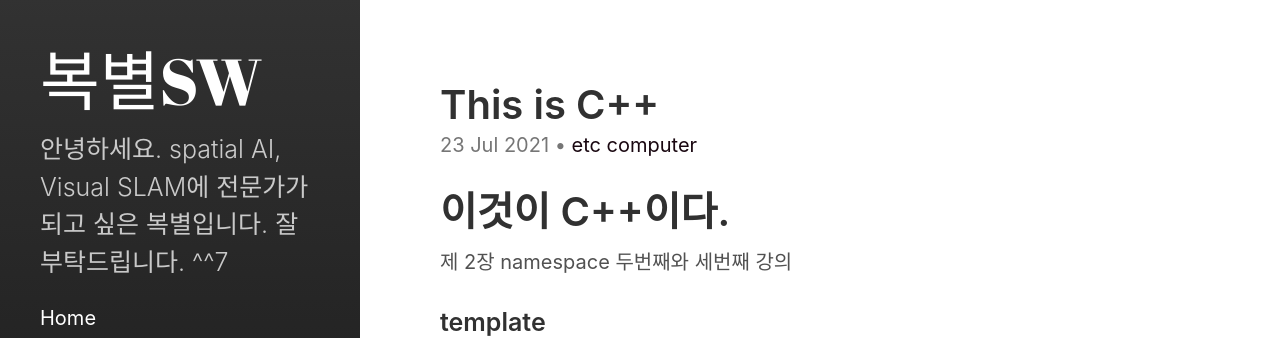
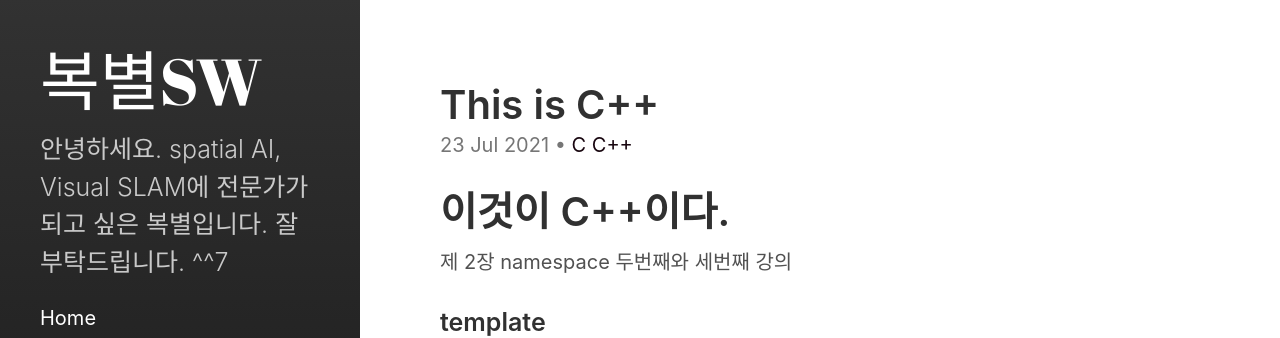
Before and after one commit to luckydipper/luckydipper.github.io, a Jekyll site: the page built from _posts/2021-07-23-C C++-this is cpp.md, in a window 1280 px wide and 900 px high. Shown: the top 338 px of the window. Built offline with Jekyll 4.4.1, drawn with Linux system fonts in a browser that asks for light colours; formulas are drawn with MathJax 3.

Commit message:
[CHANGE] - category etc to c c++

```diff
--- a/_posts/2021-07-23-etc computer-this is cpp.md
+++ b/_posts/2021-07-23-C C++-this is cpp.md
@@ -2,7 +2,7 @@
 layout: post
 title: "This is C++"
 categories:
-  - etc computer
+  - C C++
 tags:
   -
   -
```
Also changed, not shown: _posts/2022-07-30-C C++-Compiler.md (renamed from _posts/2022-07-30-C C++ Compiler.md, +1 -1 lines).
